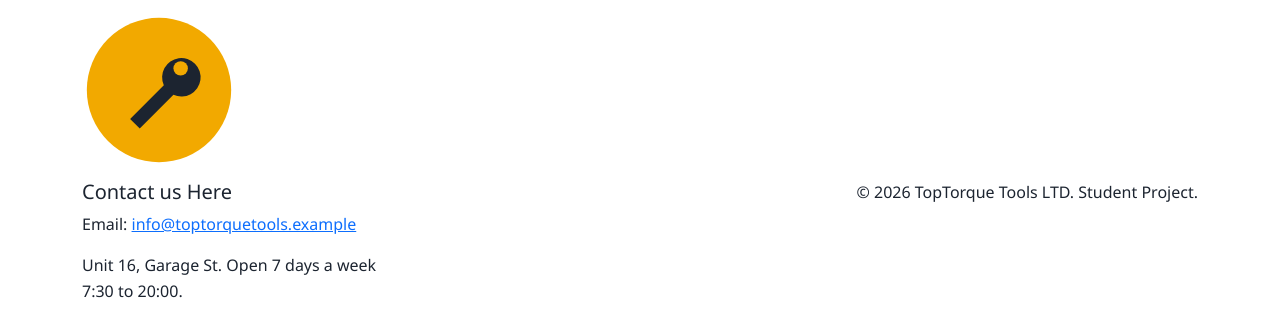
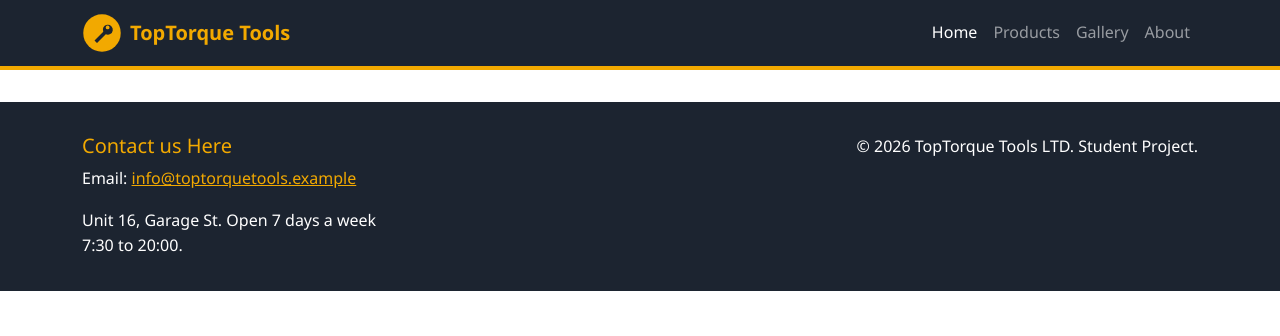
Before and after one commit to Wojtek-Uber/my_project_web, a plain HTML site: page index.html in a window 1280 px wide. Drawn offline with nearby package versions, Linux system fonts and the light colour scheme.

Commit message:
navbar and footer styles

```diff
--- a/css/style.css
+++ b/css/style.css
@@ -30,3 +30,47 @@ img {
   max-width: 100%;
   height: auto;
 }
+
+
+/* BANNER AREA AND NAVIGATION AREA */
+.site-nav {
+  background-color: var(--navy);
+  border-bottom: 4px solid var(--yellow);
+}
+
+.navbar-brand {
+  font-weight: 700;
+  color: var(--yellow) !important;
+}
+
+.logo {
+  width: 40px;
+  height: 40px;
+}
+
+.site-nav .nav-link {
+  color: #ffffff;
+}
+
+.site-nav .nav-link:hover,
+.site-nav .nav-link:focus,
+.site-nav .nav-link.active {
+  color: var(--yellow);
+}
+
+/* FOOTER */
+.site-footer {
+  background-color: var(--navy);
+  color: #ffffff;
+  padding: 2rem 0 1rem;
+  margin-top: 2rem;
+}
+
+.site-footer h2 {
+  color: var(--yellow);
+  margin-top: 0;
+}
+
+.site-footer a {
+  color: var(--yellow);
+}
```
